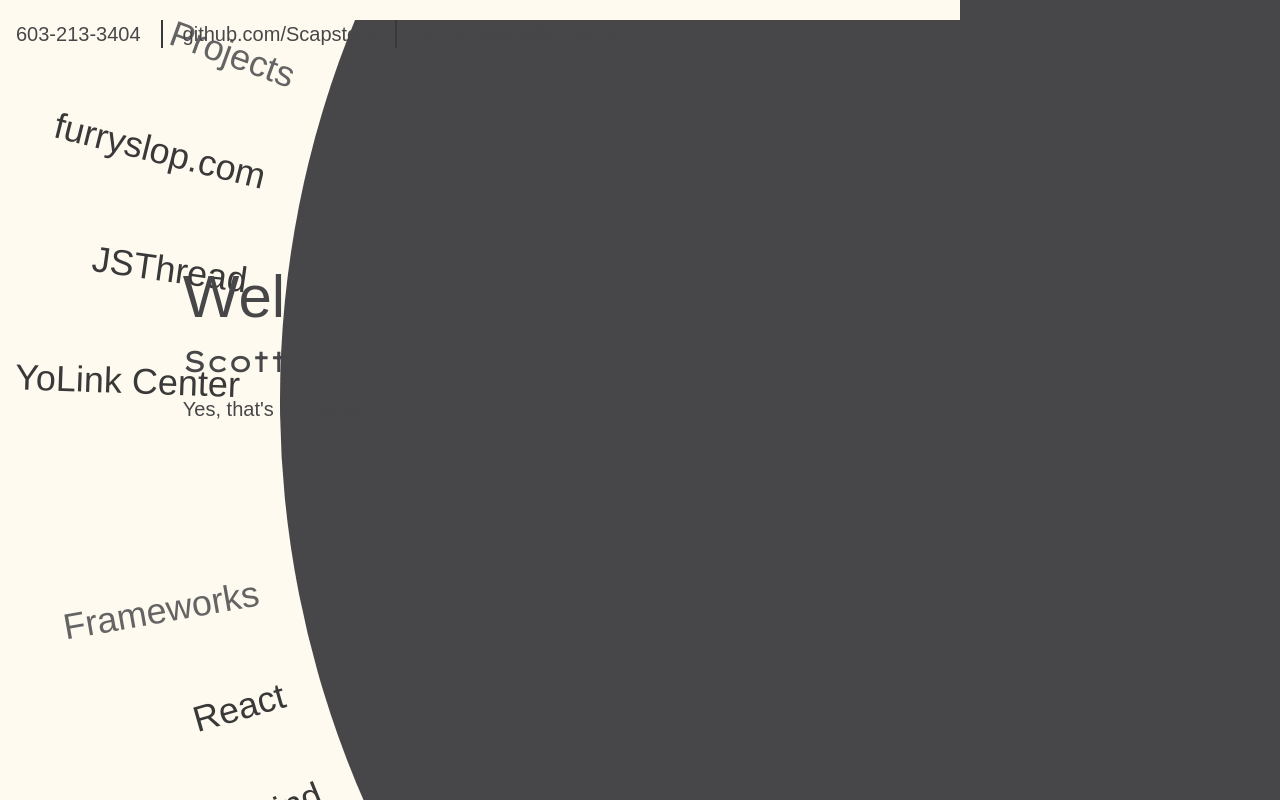
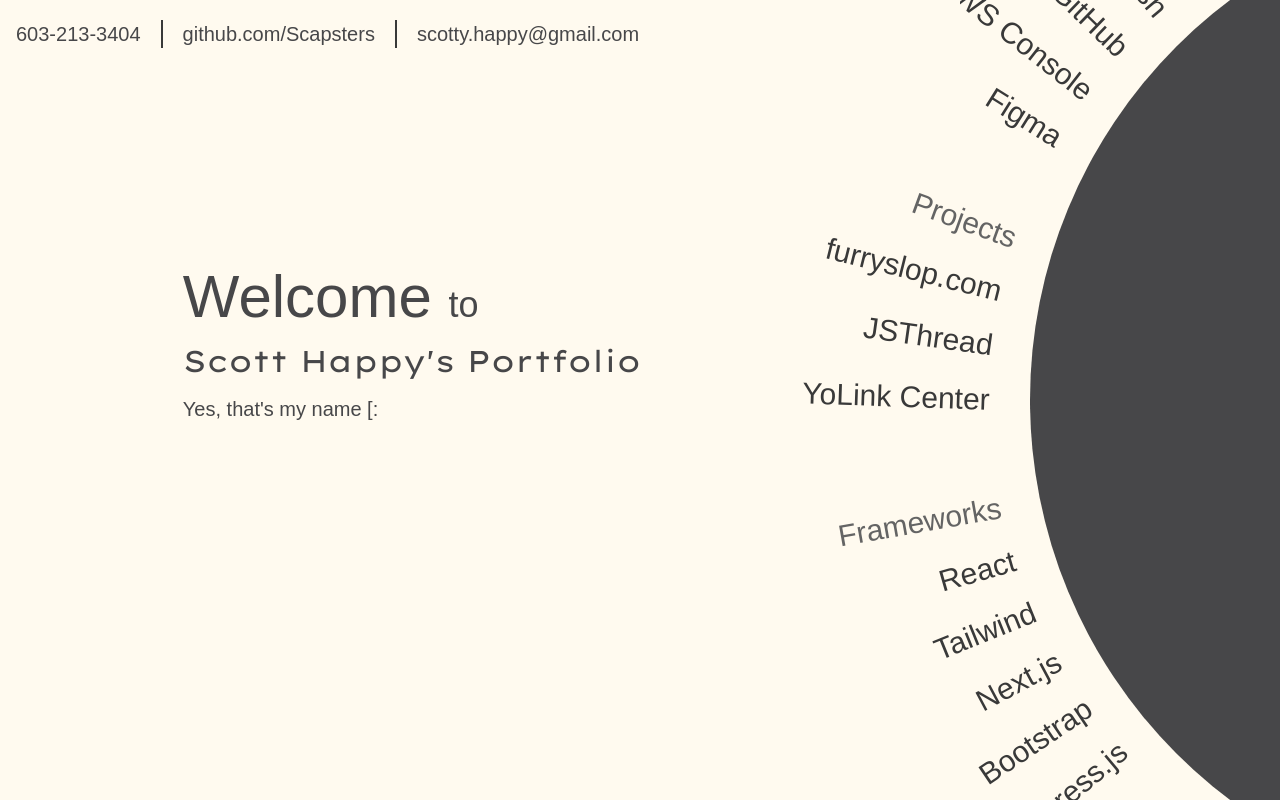
Before and after one commit to Scapsters/portfolio, a Next.js app: page / in a window 1280 px wide. Built offline with nearby package versions, Linux system fonts and the light colour scheme; a web font is replaced by a local one.

Commit message:
minor: simplify wheel positioning

```diff
--- a/app/components/Wheel.tsx
+++ b/app/components/Wheel.tsx
@@ -16,9 +16,10 @@
     setProject,
     isProjectSelected,
 }: Readonly<{ setProject: (project: Project) => void; isProjectSelected: boolean }>) {
-
     // Manages wheel hover state. Performance impact negligible
     const [isHovered, setIsHovered] = useState(false)
+
+    const wheelHoverRef = useRef<HTMLDivElement>(null)
 
     // Manages wheel offset. Performance impact negligible
     const [xOffset, setxOffset] = useState(1000)
@@ -50,8 +51,8 @@
                 <div
                     ref={itemRefs[index]}
                     key={item + index}
-                    style={{ right: -itemWidth / 2 + 40 }}
-                    className={`w-[var(--item-width)] h-0 text-4xl transition duration-1000 ease-in-out absolute top-1/2`}
+                    style={{ right: -itemWidth / 2 }}
+                    className={`w-[var(--item-width)] h-0 text-3xl transition duration-1000 ease-in-out `}
                 >
                     <div
                         style={{
@@ -109,10 +110,10 @@
     //Move wheel on project selection toggle. Performance effect negligible
     useEffect(() => {
         const handleProjectSelected = () => {
-            setxOffset(1800)
+            setxOffset(550)
         }
         const handleProjectDeselected = () => {
-            setxOffset(2000)
+            setxOffset(650)
         }
         if (isProjectSelected) {
             handleProjectSelected()
@@ -141,16 +142,16 @@
         }
 
         // Mount/unmount event listener
-        const element = parentRef.current
+        const element = wheelHoverRef.current
         element?.addEventListener('wheel', wheelHandler)
         return () => {
             element?.removeEventListener('wheel', wheelHandler)
         }
-    }, [parentRef, isHovered])
+    }, [wheelHoverRef, isHovered])
 
     // Track hovering over the wheel. Performance impact negligible
     useEffect(() => {
-        const element = parentRef.current
+        const element = wheelHoverRef.current
         const mouseEnterHandler = () => setIsHovered(true)
         const mouseLeaveHandler = () => setIsHovered(false)
 
@@ -160,7 +161,7 @@
             element?.removeEventListener('mouseenter', mouseEnterHandler)
             element?.removeEventListener('mouseleave', mouseLeaveHandler)
         }
-    }, [parentRef])
+    }, [wheelHoverRef])
 
     // Re-render every frame (for physics) and limit to 60 FPS. Performance impact high
     useEffect(() => {
@@ -211,31 +212,29 @@
         setPosition((p) => p + velocity.current)
 
         const targetRadius = -Math.abs(velocity.current) * centrifugalForceCoefficient
-        setTextRadiusOffset(offset => offset + (targetRadius - offset) * 0.7)
+        setTextRadiusOffset((offset) => offset + (targetRadius - offset) * 0.7)
     }, [frame])
 
     useEffect(() => {
         if (!circleRef.current) return
-        circleRef.current.style.setProperty('transform', `translateX(-${wheelSize / 2 + xOffset}px) translateY(-50%)`)
+        circleRef.current.style.setProperty('transform', `translateX(-${xOffset}px)`)
     }, [xOffset, circleRef])
 
     useEffect(() => {
         if (!parentRef.current) return
-        parentRef.current.style.setProperty('transform', `translateX(-${wheelSize / 2 + xOffset}px) translateY(-50%)`)
+        parentRef.current.style.setProperty('transform', `translateX(-${xOffset}px)`)
     }, [xOffset, parentRef])
 
     return (
-        <div className="wheel-container absolute top-1/2 -right-900">
+        <>
             <div
                 ref={circleRef}
-                className="transition-transform -right-200 duration-1000 ease-in-out w-[var(--wheel-size)] rounded-[50%] h-[var(--wheel-size)] absolute bg-[var(--foreground)]"
+                className="absolute top-1/2 right-0 translate-x-350 -translate-y-1/2 transition-transform duration-1000 ease-in-out w-[var(--wheel-size)] rounded-[50%] h-[var(--wheel-size)] bg-[var(--foreground)]"
             ></div>
-            <div
-                ref={parentRef}
-                className="absolute w-500 right-150 flex h-screen flex-col transition-transform duration-1000 ease-in-out"
-            >
-                {items}
+            <div ref={wheelHoverRef} className="absolute w-500 -right-300 flex h-screen flex-col transition-transform  duration-1000 ease-in-out">
+            <div ref={parentRef} className="absolute top-1/2 translate-x-140 transition-transform duration-1000 ease-in-out">{items}</div>
             </div>
-        </div>
+
+        </>
     )
 }
--- a/app/globals.css
+++ b/app/globals.css
@@ -5,14 +5,11 @@
     --foreground: #474749;
     --light-text: #646464;
     --dark-text: #393939;
-    --wheel-size: 2000px;
+    --wheel-size: 1000px;
     --text-width: 600px;
-    --item-width: calc(var(--wheel-size) + var(--text-width) * 2);
+    --item-width: calc(40px + var(--wheel-size) + var(--text-width) * 2);
     --circular-scroll: 0deg;
     --wheel-item-offset: var(--item-width);
-}
-
-.wheel-container {
 }
 
 .wheel-item {
```
